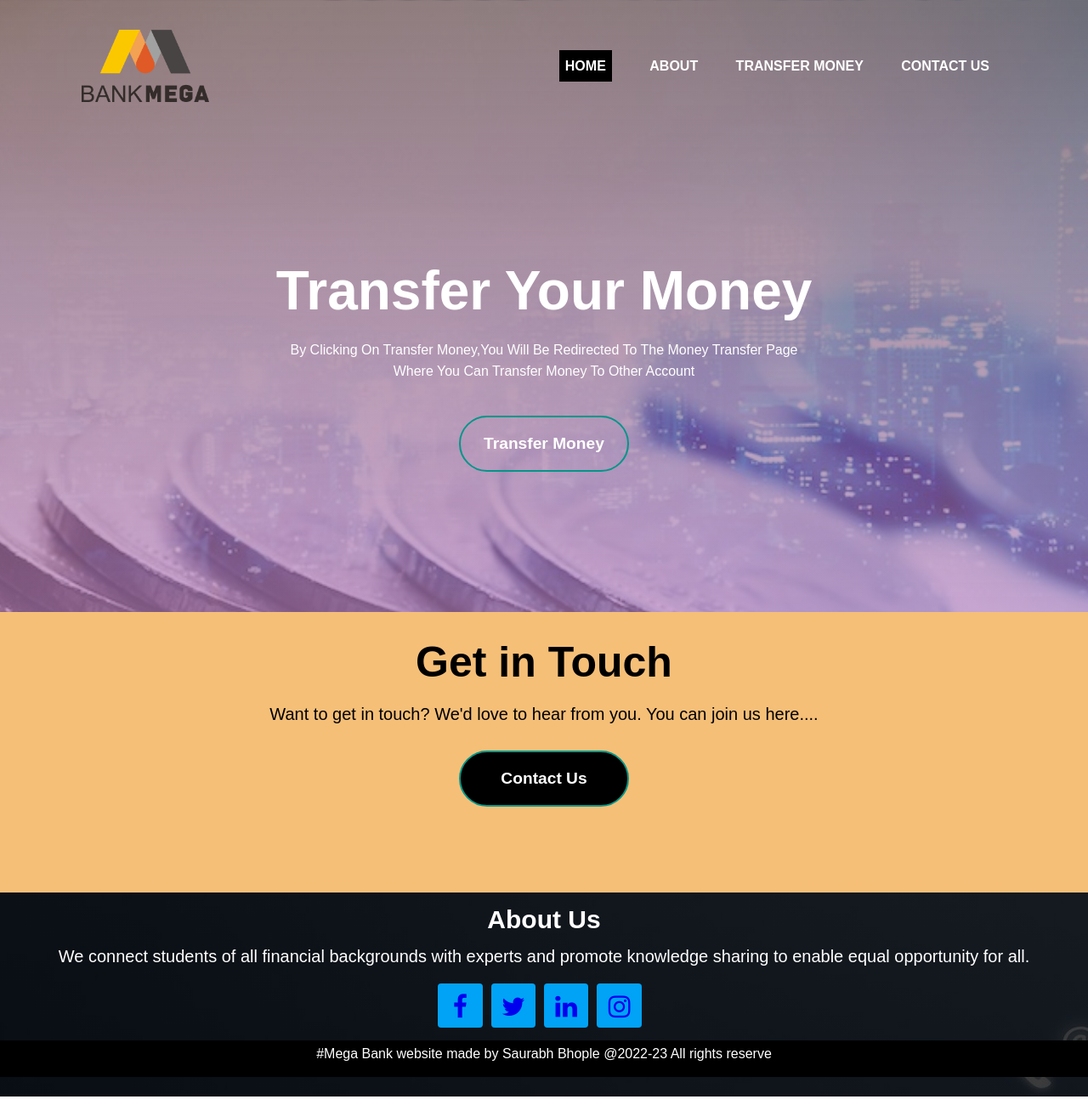
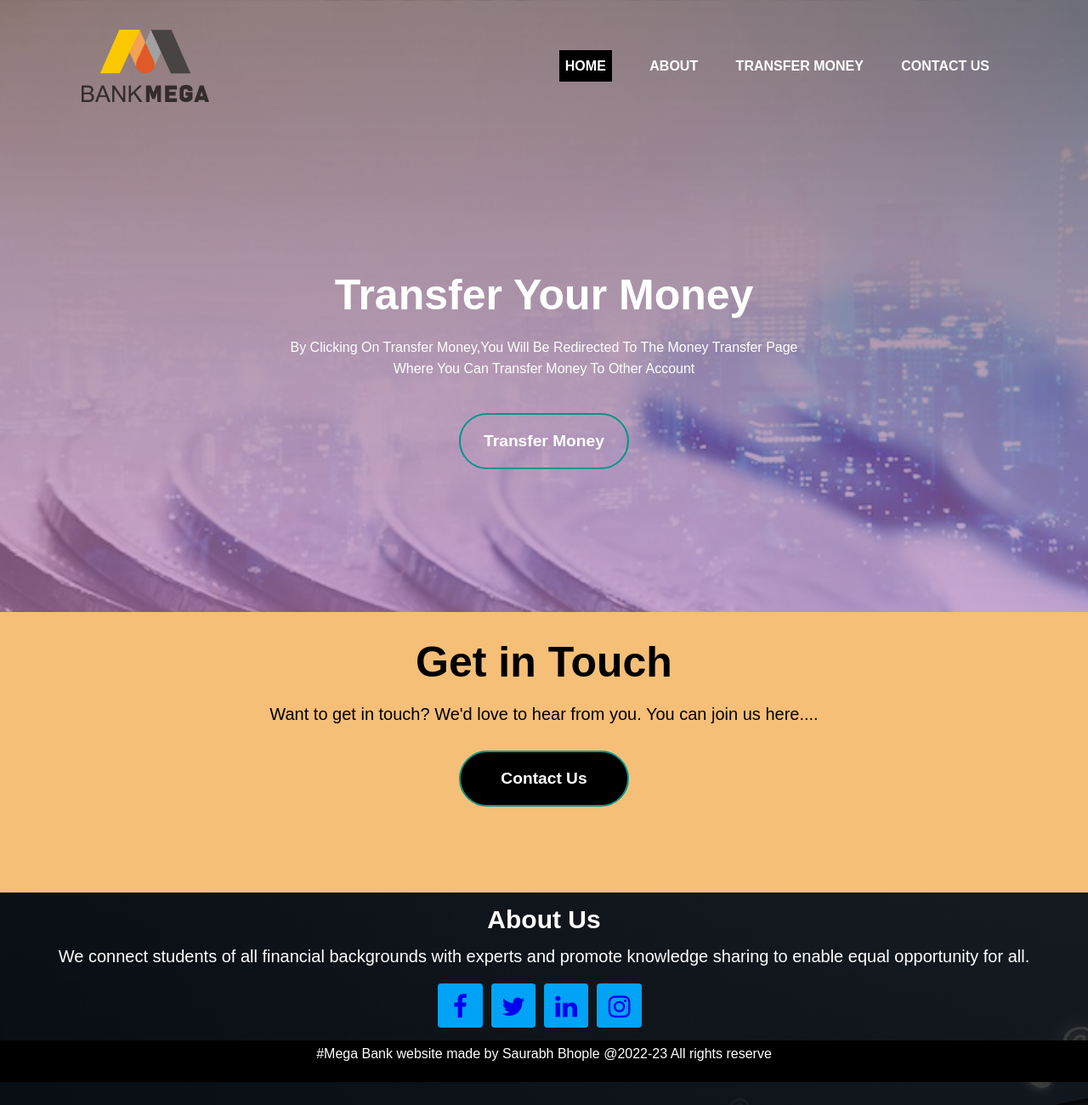
Before and after one commit to SaurabhBhople/bank-mega.github.io, a plain HTML site: page index.html in a window 1280 px wide. Shown: the top 1300 px of the page at 85% size. Drawn offline with Linux system fonts and the light colour scheme.

```diff
--- a/file/css/index.css
+++ b/file/css/index.css
@@ -91,8 +91,8 @@
 }
 
 .content h1{
-    font-size: 400%;
-    margin-top: 80px;
+    font-size: 50px;
+    margin-top: 90px;
 }
 
 .content p{
@@ -172,7 +172,7 @@ button:hover{
     position: absolute;
     margin-top: 10px;
     top: 130%;
-    height: 30%;
+    height: 35%;
     background-image: linear-gradient(rgba(0,0,0,0.75),rgba(0,0,0,0.75)),url(contact.jpg);
 
     text-align: center;
@@ -225,6 +225,7 @@ button:hover{
     height: 15%;
     background-color: black;
     padding-top: 5pt;
+    position: relative;
 }
 .rights:hover{
     color: red;
```
